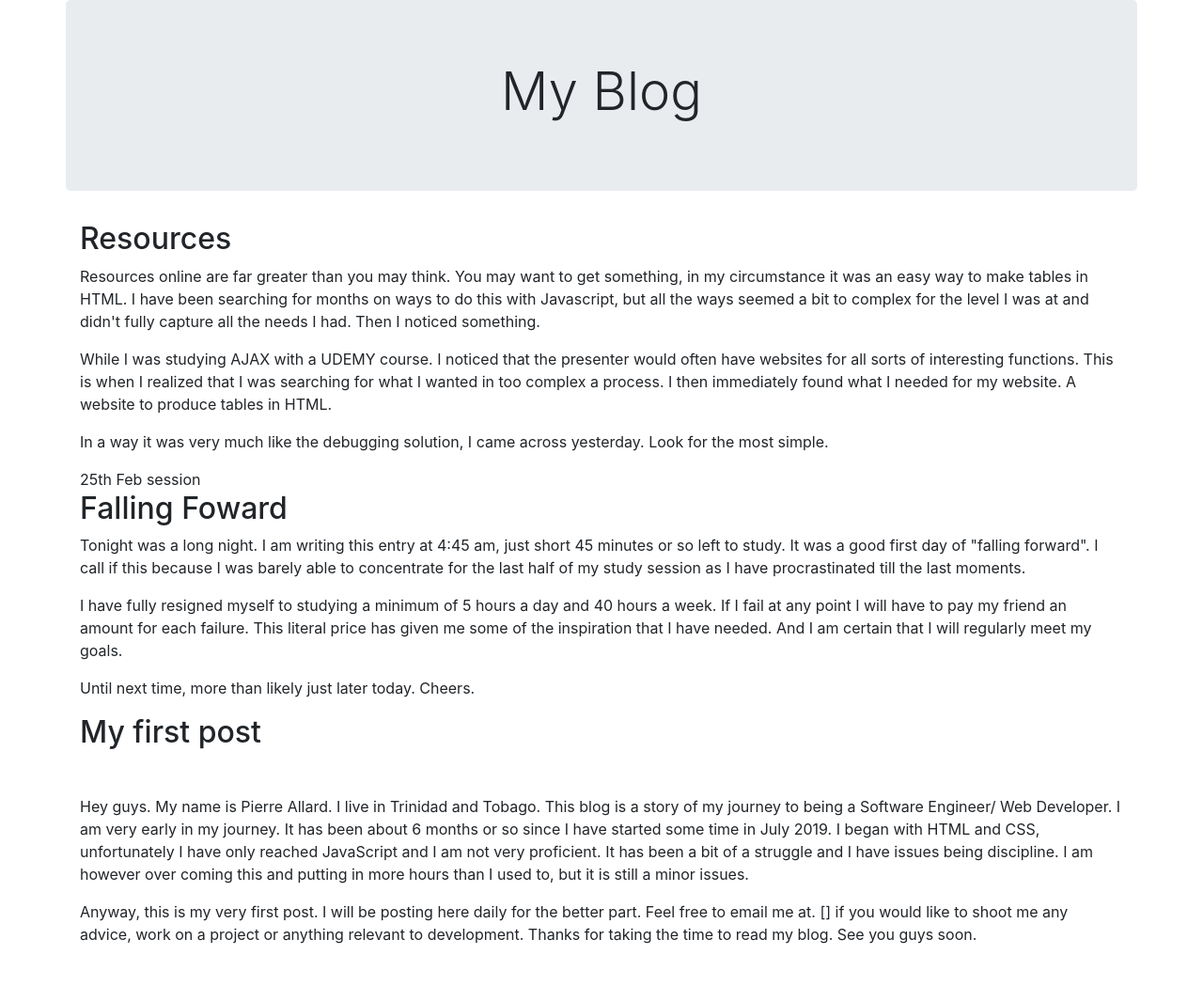
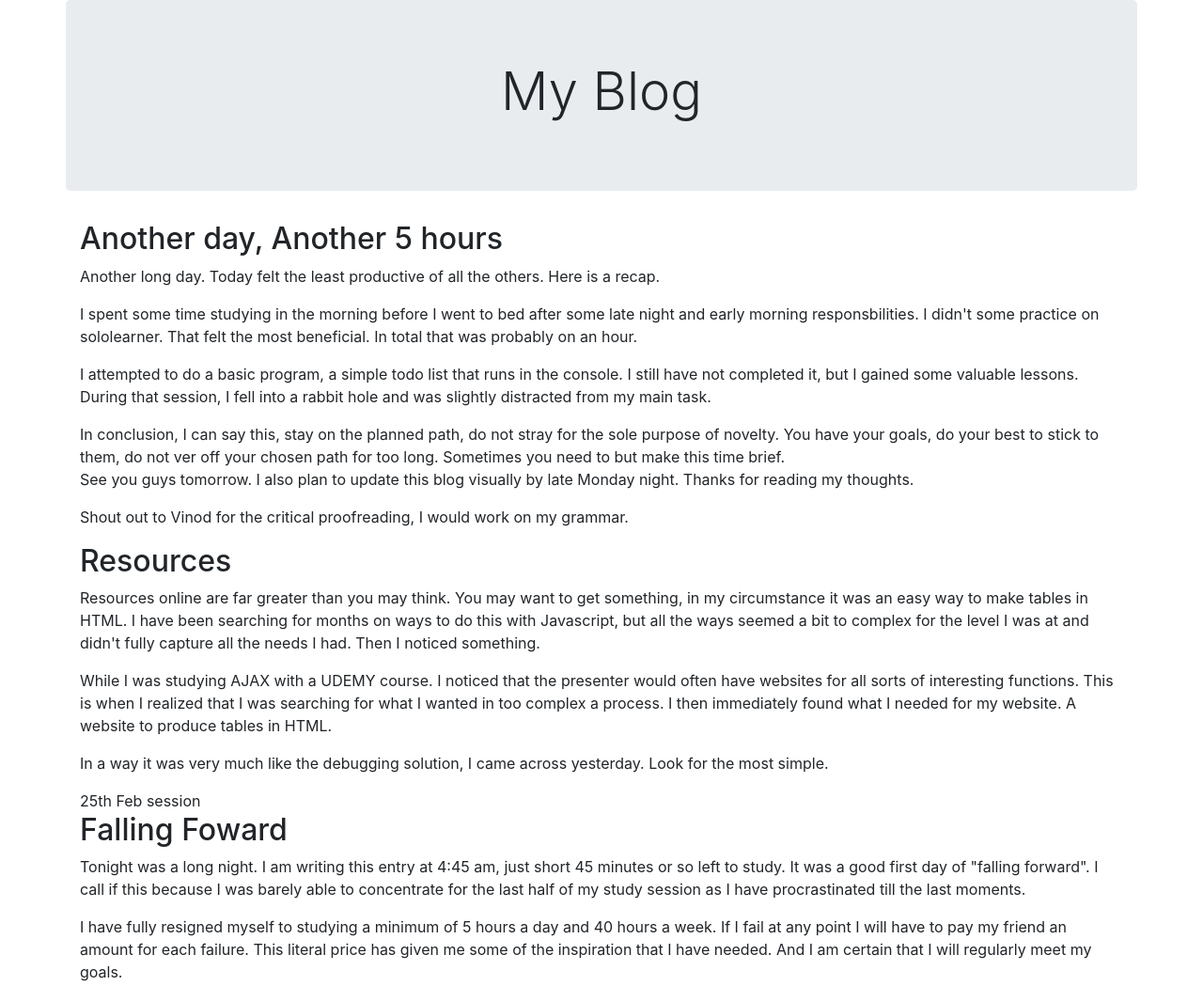
Before and after one commit to RondellAllard/My-Portfolio, a plain HTML site: page blog.html in a window 1280 px wide. Shown: the top 1049 px of the page at 94% size. Before the commit the page ends 1022 px from the top, so only its background shows below. Drawn offline with Linux system fonts and the light colour scheme.

Commit message:
Update to blog

```diff
--- a/blog.html
+++ b/blog.html
@@ -16,6 +16,37 @@
       <h1 class="display-4">My Blog</h1>
     </header>
     <section class="container">
+      <div>
+        <h2>Another day, Another 5 hours</h2>
+        <p>
+          Another long day. Today felt the least productive of all the others.
+          Here is a recap.
+        </p>
+        <p>
+          I spent some time studying in the morning before I went to bed after
+          some late night and early morning responsbilities. I didn't some
+          practice on sololearner. That felt the most beneficial. In total that
+          was probably on an hour.
+        </p>
+        <p>
+          I attempted to do a basic program, a simple todo list that runs in the
+          console. I still have not completed it, but I gained some valuable
+          lessons. During that session, I fell into a rabbit hole and was
+          slightly distracted from my main task.
+        </p>
+        In conclusion, I can say this, stay on the planned path, do not stray
+        for the sole purpose of novelty. You have your goals, do your best to
+        stick to them, do not ver off your chosen path for too long. Sometimes
+        you need to but make this time brief.
+        <p>
+          See you guys tomorrow. I also plan to update this blog visually by
+          late Monday night. Thanks for reading my thoughts.
+        </p>
+        <p>
+          Shout out to Vinod for the critical proofreading, I would work on my
+          grammar.
+        </p>
+      </div>
       <div>
         <h2>Resources</h2>
         <p>
```
